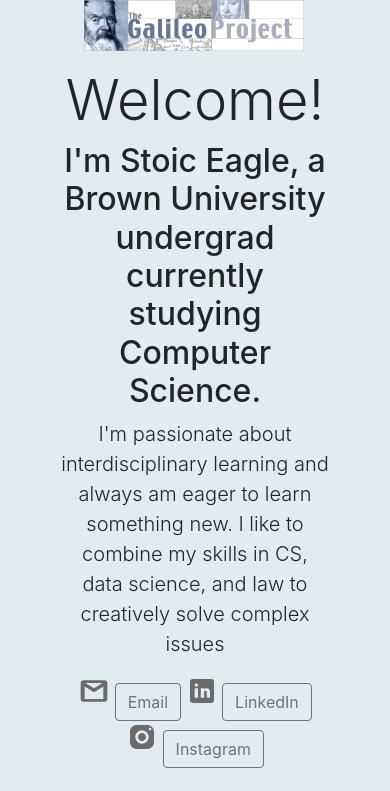
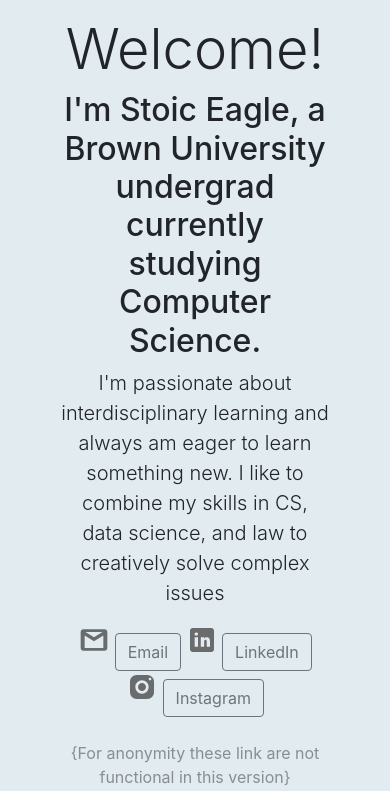
Before and after one commit to stoiceagle115/FinalPortfolio, a plain HTML site: page index.html in a window 390 px wide. Shown: the top 791 px of the page. Drawn offline with nearby package versions, Linux system fonts and the light colour scheme; files that its build step writes are made by us from their sources.

Commit message:
Update index.html

```diff
--- a/index.html
+++ b/index.html
@@ -87,16 +87,6 @@
         <!-- <img src="Photos/GalileoLogo.jpeg" class="d-none d-lg-block"> -->
 
         <div class="container marketing">
-
-            <div class="container-fluid text-center">
-                <img src="Photos/GalileoLogo.jpeg" class="d-block d-md-none text-center" width="220vw"
-                    style="margin-left: 10vw;">
-            </div>
-
-            <div class="container-fluid text-center">
-                <img src="Photos/GalileoLogo.jpeg" class="d-none d-md-block d-lg-none text-center"
-                    style="margin-left: 2vw;">
-            </div>
 
             <div class="position-relative overflow-hidden p-3 p-md-5 m-md-3 text-center">
                 <div class="col-md p-lg mx-auto">
```
